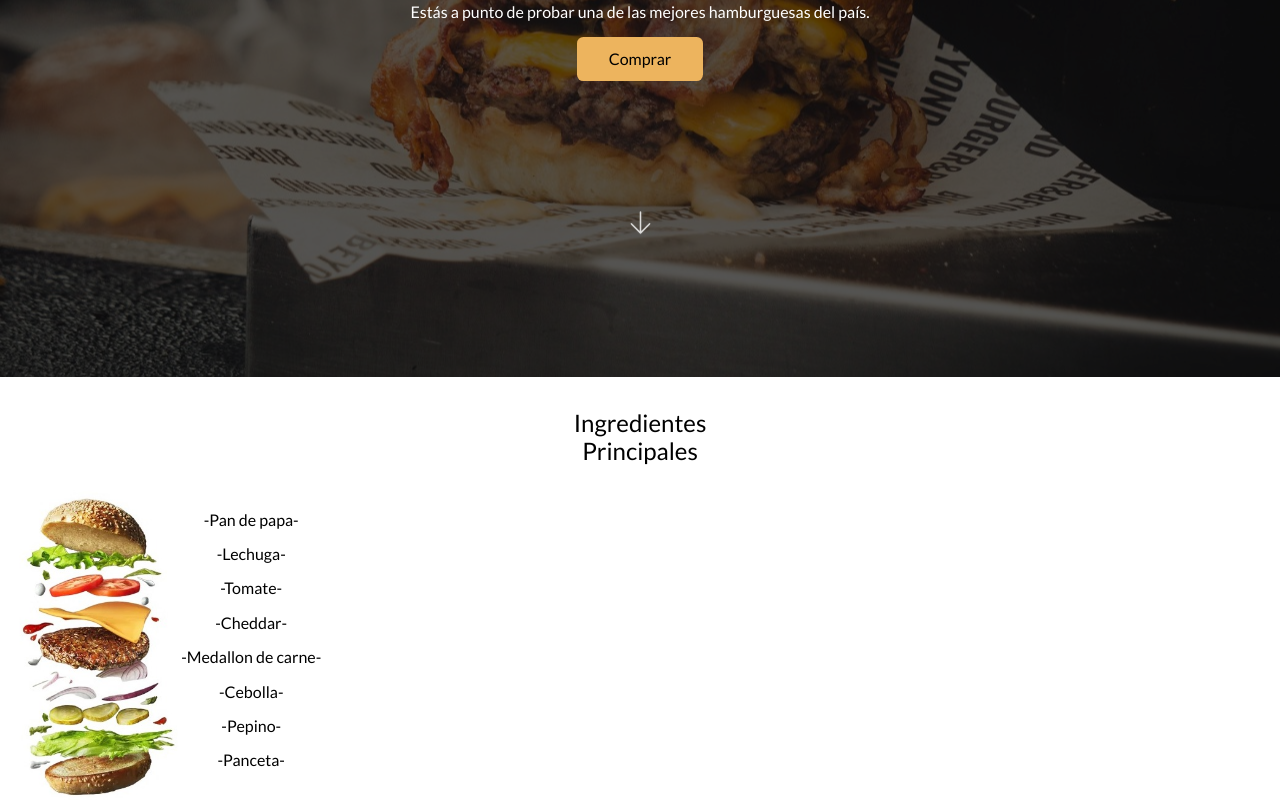
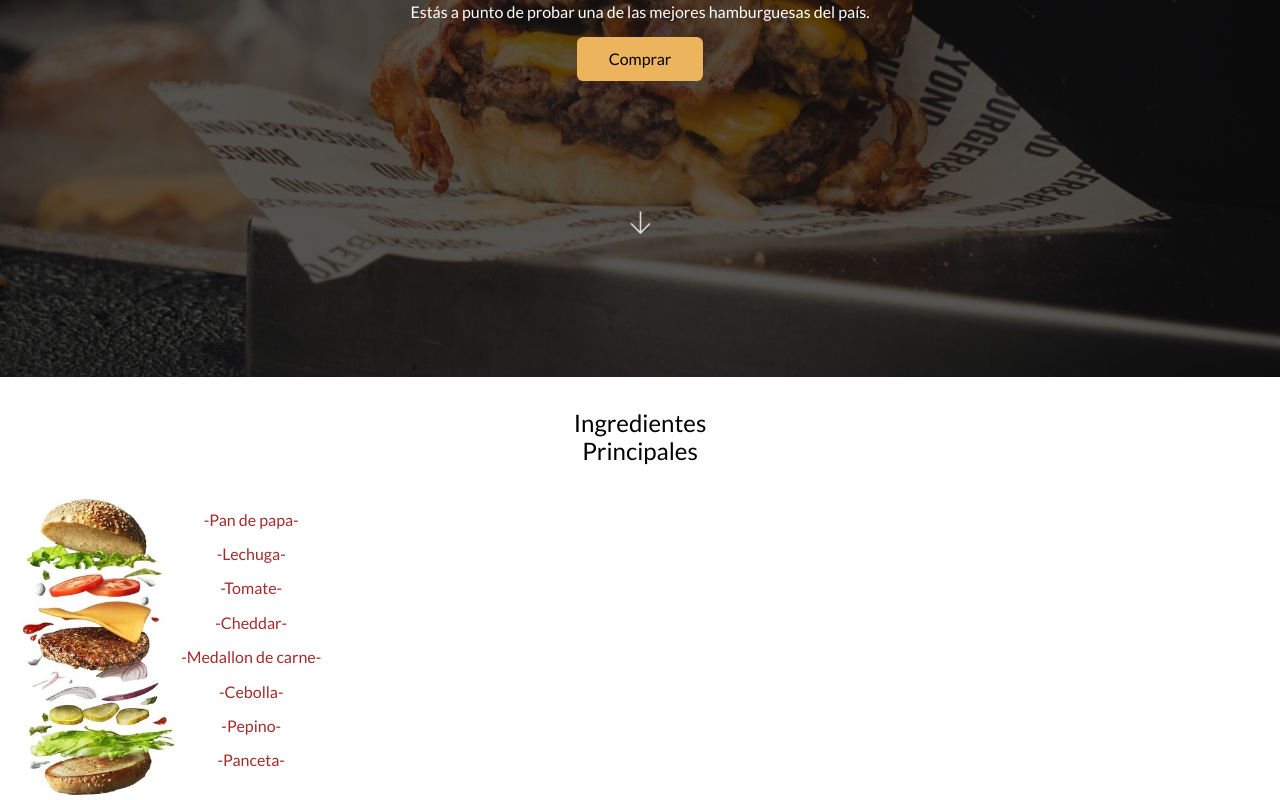
Before and after one commit to JoseAlvarezMartinez/hamburgueseria-xl, a React (Create React App) app: page / in a window 1280 px wide. Shown: the part 383-1183 px from the top of the page. Built offline with nearby package versions, Linux system fonts and the light colour scheme.

Commit message:
-- Ingredientes Finalizados --

```diff
--- a/src/App.jsx
+++ b/src/App.jsx
@@ -1,10 +1,10 @@
 import Header from "./components/Header/Header";
-import Main from "./components/Main/Main";
+import Ingredientes from "./components/Ingredientes/Ingredientes";
 function App() {
   return (
     <>
       <Header/>
-      <Main/>
+      <Ingredientes/>
     </>
   );
 }
--- /dev/null
+++ b/src/components/Ingredientes/Ingredientes.jsx
@@ -0,0 +1,48 @@
+import "./Ingredientes.css";
+import IngredientesImg from "../../assets/ingredientes.jpeg";
+import styled from "@emotion/styled";
+
+const H2 = styled.h2`
+  text-align: center;
+  font-weight: 400;
+  width: 10rem;
+  margin: 2rem auto 1rem;
+`;
+const Img = styled.img`
+  height: 20rem;
+`;
+const Contenedor = styled.div`
+  display: flex;
+  align-items: center;
+`;
+const P = styled.p`
+  text-align: center;
+  color:brown;
+  transition:all .4s;
+  &:hover{
+    cursor:pointer;
+    transform:scale(1.1);
+  }
+`;
+const Ingredientes = () => {
+  return (
+    <section id="ingredientes">
+      <H2>Ingredientes Principales</H2>
+      <Contenedor>
+        <Img src={IngredientesImg} alt="" />
+        <div>
+          <P>-Pan de papa-</P>
+          <P>-Lechuga-</P>
+          <P>-Tomate-</P>
+          <P>-Cheddar-</P>
+          <P>-Medallon de carne-</P>
+          <P>-Cebolla-</P>
+          <P>-Pepino-</P>
+          <P>-Panceta-</P>
+        </div>
+      </Contenedor>
+    </section>
+  );
+};
+
+export default Ingredientes;
--- a/src/components/Main/Main.css
+++ /dev/null
@@ -1,8 +0,0 @@
-.test{
-    display: flex;
-    align-items: center;
-}
-p{
-    text-align: center;
-
-}
--- a/src/components/Main/Main.jsx
+++ /dev/null
@@ -1,35 +0,0 @@
-import "./Main.css";
-import Ingredientes from "../../assets/ingredientes.jpeg";
-import styled from "@emotion/styled";
-
-const H2 = styled.h2`
-  text-align: center;
-  font-weight: 400;
-  width: 10rem;
-  margin: 2rem auto 1rem;
-`;
-const Img = styled.img`
-  height: 20rem;
-`;
-const Main = () => {
-   return (
-    <section id="ingredientes">
-      <H2>Ingredientes Principales</H2>
-      <div className="test">
-        <Img src={Ingredientes} alt="" />
-        <div>
-          <p>-Pan de papa-</p>
-          <p>-Lechuga-</p>
-          <p>-Tomate-</p>
-          <p>-Cheddar-</p>
-          <p>-Medallon de carne-</p>
-          <p>-Cebolla-</p>
-          <p>-Pepino-</p>
-          <p>-Panceta-</p>
-        </div>
-      </div>
-    </section>
-  );
-};
-
-export default Main;
--- a/src/components/NavBar/NavBar.jsx
+++ b/src/components/NavBar/NavBar.jsx
@@ -17,9 +17,9 @@ const Ul = styled.ul`
   justify-content: center;
   align-items: center;
 `;
-const Li = styled.li``;
+
 const A = styled.a`
-  margin: 0.4rem 0;
+  margin: 0.6rem 0;
   font-size: 1.4rem;
   font-weight: 300;
   color: #000;
@@ -47,18 +47,18 @@ const NavBar = () => {
   return (
     <Nav>
       <Ul>
-        <Li>
+        <li>
           <A href="#ingredientes">Ingredientes</A>
-        </Li>
-        <Li>
+        </li>
+        <li>
           <A href="">Menú</A>
-        </Li>
-        <Li>
+        </li>
+        <li>
           <A href="">Carrito</A>
-        </Li>
-        <Li>
+        </li>
+        <li>
           <A href="">Contacto</A>
-        </Li>
+        </li>
       </Ul>
     </Nav>
   );
```
Also changed, not shown: src/components/Ingredientes/Ingredientes.css (added).
